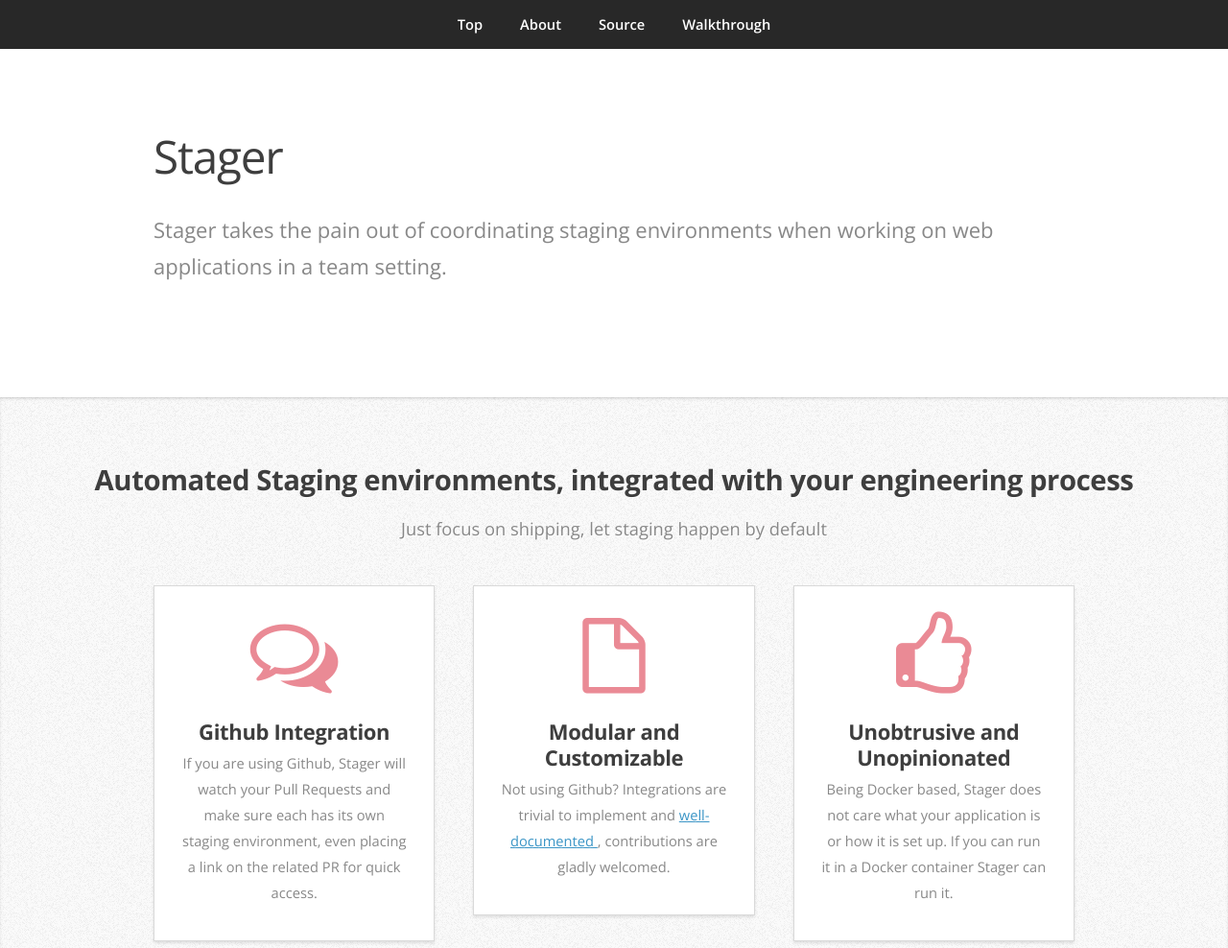
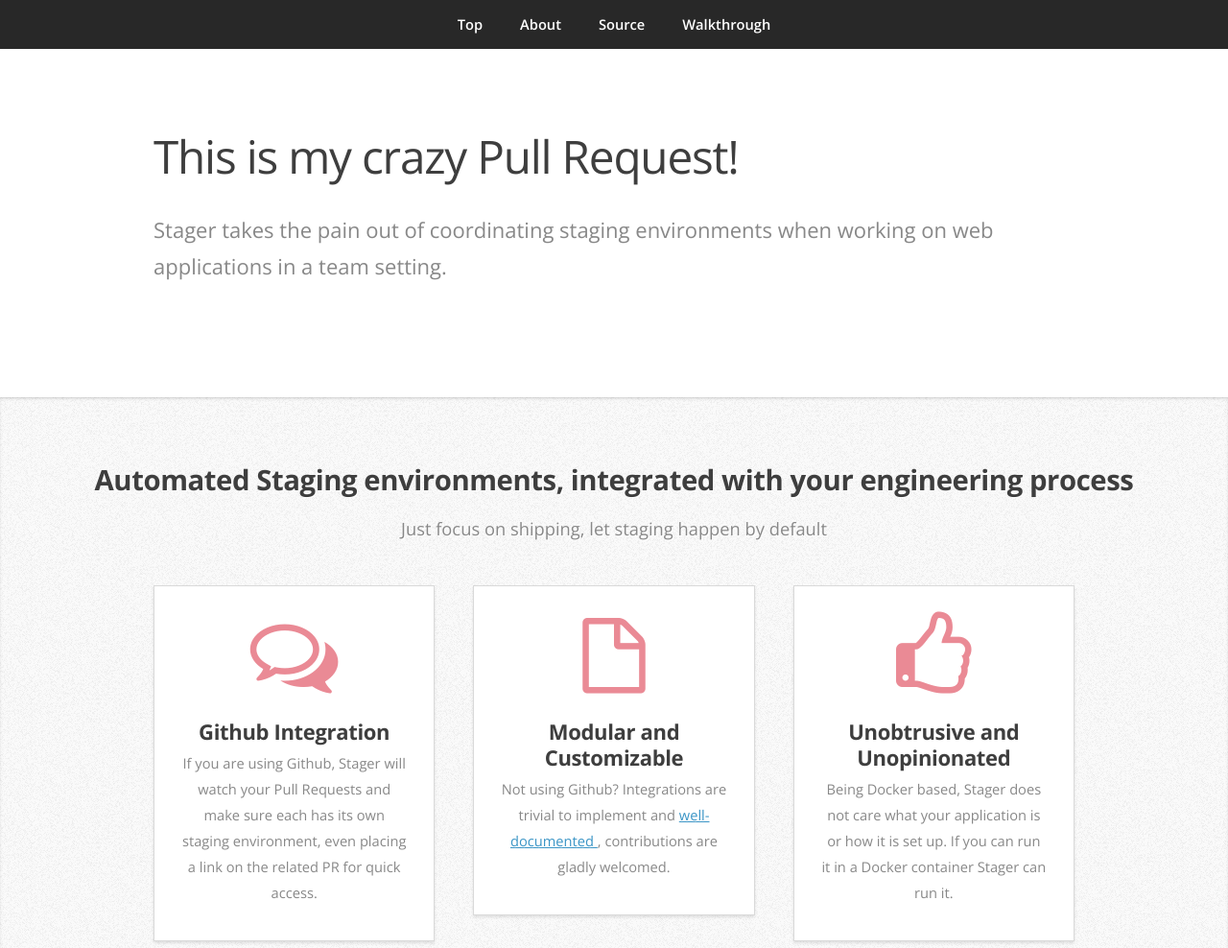
Before and after one commit to beezee/stager-demo, a plain HTML site: page index.html in a window 1280 px wide. Shown: the top 988 px of the page at 96% size. Drawn offline with nearby package versions, Linux system fonts and the light colour scheme.

Commit message:
just testing

```diff
--- a/index.html
+++ b/index.html
@@ -41,7 +41,7 @@
 					<div class="row">
 						<div class="12u">
 							<header>
-								<h1>Stager</h1>
+								<h1>This is my crazy Pull Request!</h1>
 							</header>
 							<p>Stager takes the pain out of coordinating staging environments when working on web applications in a team setting.</p>
 						</div>
```
